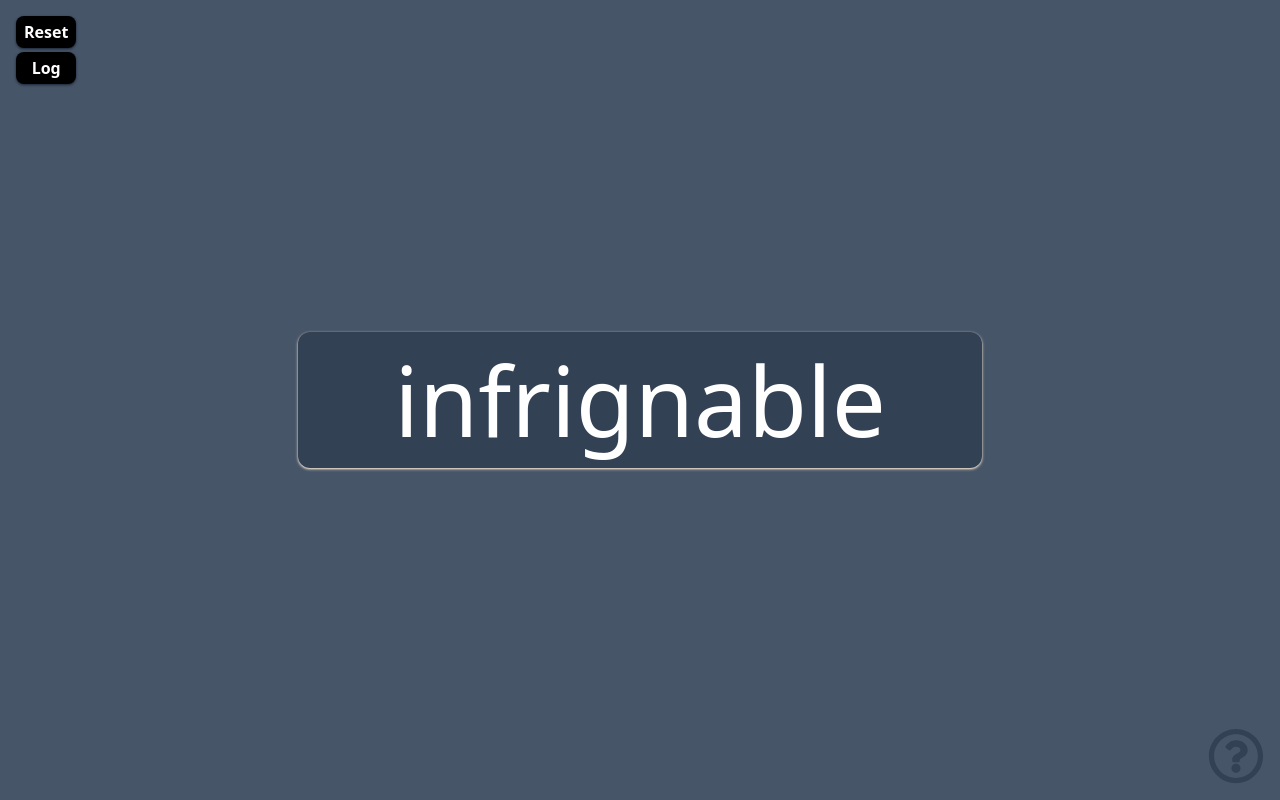
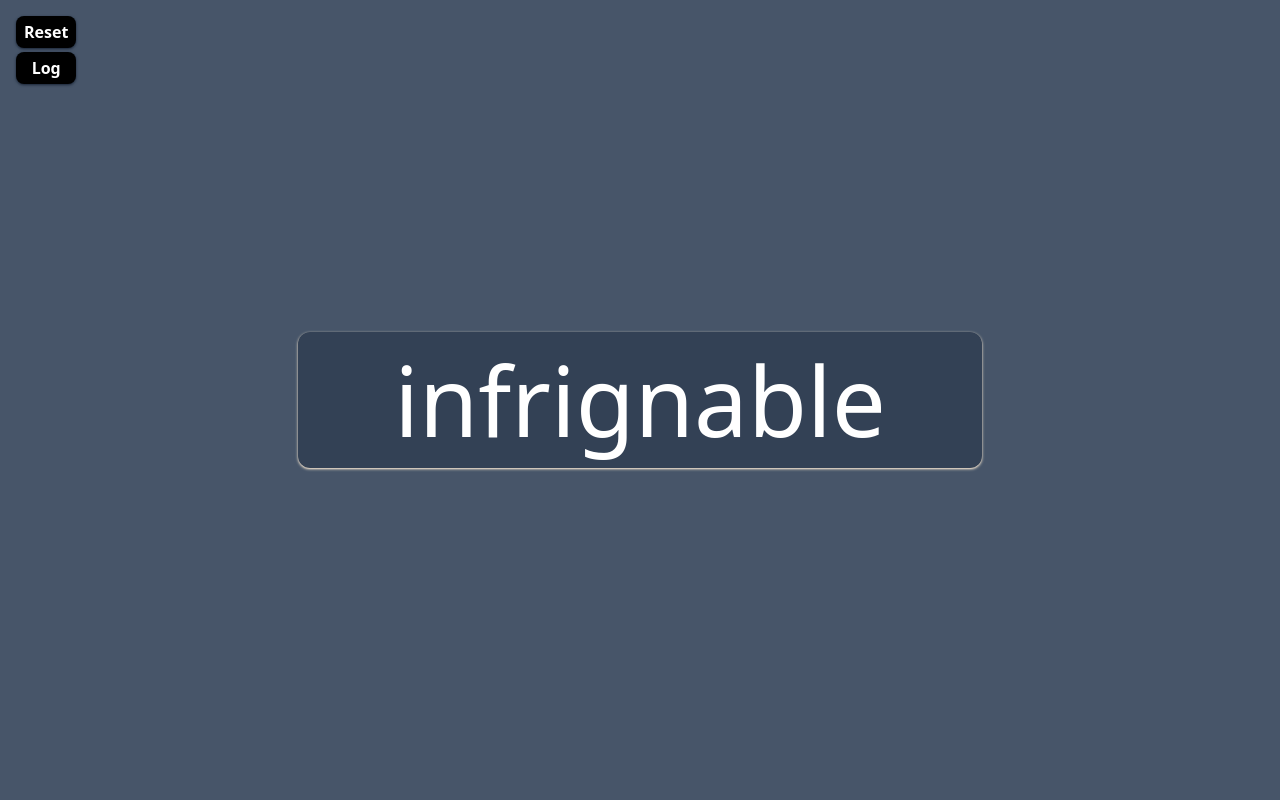
Before and after one commit to Bijan-K/NextJS-Vocabulary-Trainer, a Next.js app: page / in a window 1280 px wide. Built offline with nearby package versions, Linux system fonts and the light colour scheme.

Commit message:
May 16th

```diff
--- a/components/InfoButton.js
+++ /dev/null
@@ -1,36 +0,0 @@
-import { FaRegQuestionCircle } from 'react-icons/fa';
-import { useState } from 'react';
-
-export default function InfoButton() {
-  const [hovered, setHovered] = useState(false);
-
-  const HoverHandler = (value) => {
-    setHovered(value);
-  };
-
-  return (
-    <>
-      <div
-        className={`${
-          hovered ? '' : 'hidden'
-        } absolute right-4 bottom-20 w-52 h-36 bg-slate-700 rounded-md`}
-      >
-        <p className="mx-2 my-2">
-          Hello bijan
-          <br />
-          <span className="mx-2 my-2">
-            this is a personal project why did you make this?
-          </span>
-        </p>
-      </div>
-      <div className="absolute bottom-4 right-4 hover:cursor-pointer">
-        <FaRegQuestionCircle
-          size={56}
-          color={'#334155'}
-          onMouseEnter={() => HoverHandler(true)}
-          onMouseLeave={() => HoverHandler(false)}
-        />
-      </div>
-    </>
-  );
-}
--- a/pages/index.js
+++ b/pages/index.js
@@ -1,6 +1,5 @@
 import Layout from '@/components/Layout';
 import MainHolder from '@/components/MainHolder';
-import InfoButton from '@/components/InfoButton';
 import ButtonHolder from '@/components/ButtonHolder';
 
 export default function Home() {
@@ -8,7 +7,6 @@ export default function Home() {
     <Layout>
       <ButtonHolder />
       <MainHolder />
-      <InfoButton />
     </Layout>
   );
 }
```
